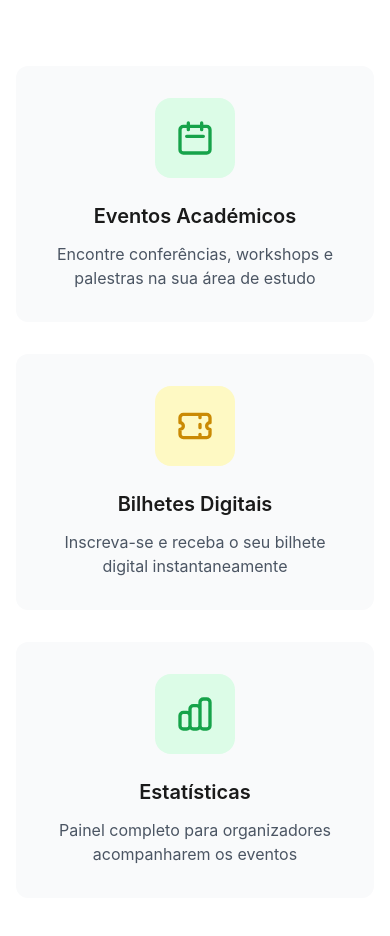
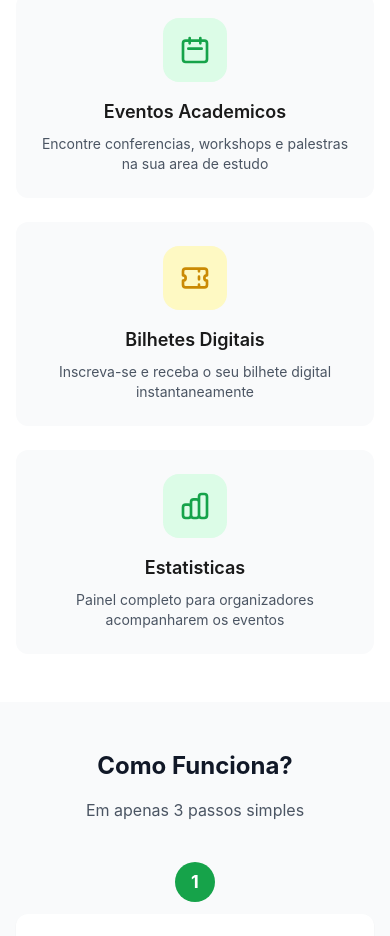
Before and after one commit to eufreyabilio100-dotcom/projectGabriel, a React (Vite) app: page / in a window 390 px wide. Shown: the part 1025-1961 px from the top of the page. Built offline with nearby package versions, Linux system fonts and the light colour scheme; no server answers; the database is empty.

Commit message:
feat: Responsividade completa para PC, Android e iOS

```diff
--- a/src/components/Footer.jsx
+++ b/src/components/Footer.jsx
@@ -2,40 +2,40 @@ import { Link } from 'react-router-dom'
 
 export default function Footer() {
   return (
-    <footer className="bg-gray-900 text-white">
-      <div className="max-w-7xl mx-auto px-4 sm:px-6 lg:px-8 py-12">
-        <div className="grid grid-cols-1 md:grid-cols-3 gap-8">
+    <footer className="bg-gray-900 dark:bg-gray-950 text-white">
+      <div className="max-w-7xl mx-auto px-4 sm:px-6 lg:px-8 py-8 sm:py-12">
+        <div className="grid grid-cols-1 sm:grid-cols-2 lg:grid-cols-3 gap-8">
           <div>
             <h3 className="text-lg font-semibold mb-4">ISPT Eventos</h3>
-            <p className="text-gray-400">
-              Plataforma de eventos académicos do Instituto Superior Politecnico de Tete
+            <p className="text-gray-400 text-sm sm:text-base">
+              Plataforma de eventos academicos do Instituto Superior Politecnico de Tete
             </p>
           </div>
 
           <div>
-            <h3 className="text-lg font-semibold mb-4">Links Rápidos</h3>
+            <h3 className="text-lg font-semibold mb-4">Links Rapidos</h3>
             <ul className="space-y-2">
               <li>
-                <Link to="/" className="text-gray-400 hover:text-white">Início</Link>
+                <Link to="/" className="text-gray-400 hover:text-white text-sm sm:text-base transition-colors">Inicio</Link>
               </li>
               <li>
-                <Link to="/eventos" className="text-gray-400 hover:text-white">Eventos</Link>
+                <Link to="/eventos" className="text-gray-400 hover:text-white text-sm sm:text-base transition-colors">Eventos</Link>
               </li>
               <li>
-                <Link to="/login" className="text-gray-400 hover:text-white">Entrar</Link>
+                <Link to="/login" className="text-gray-400 hover:text-white text-sm sm:text-base transition-colors">Entrar</Link>
               </li>
             </ul>
           </div>
 
           <div>
             <h3 className="text-lg font-semibold mb-4">Contacto</h3>
-            <p className="text-gray-400">Instituto Superior Politecnico de Tete</p>
-            <p className="text-gray-400">Tete, Moçambique</p>
+            <p className="text-gray-400 text-sm sm:text-base">Instituto Superior Politecnico de Tete</p>
+            <p className="text-gray-400 text-sm sm:text-base">Tete, Mocambique</p>
           </div>
         </div>
 
-        <div className="mt-8 pt-8 border-t border-gray-800 text-center text-gray-400">
-          <p>&copy; {new Date().getFullYear()} ISPT Eventos. Todos os direitos reservados.</p>
+        <div className="mt-6 sm:mt-8 pt-6 sm:pt-8 border-t border-gray-800 text-center text-gray-400">
+          <p className="text-sm sm:text-base">&copy; {new Date().getFullYear()} ISPT Eventos. Todos os direitos reservados.</p>
         </div>
       </div>
     </footer>
--- a/src/pages/Home.jsx
+++ b/src/pages/Home.jsx
@@ -2,6 +2,7 @@ import { useState, useEffect } from 'react'
 import { Link } from 'react-router-dom'
 import { supabase } from '../lib/supabase'
 import { useAuth } from '../lib/AuthContext'
+import { useTheme } from '../lib/ThemeContext'
 import { useCountUp } from '../hooks/useCountUp'
 import ScrollReveal from '../components/ScrollReveal'
 
@@ -15,6 +16,7 @@ export default function Home() {
   const [isVisible, setIsVisible] = useState(false)
   const [mousePos, setMousePos] = useState({ x: 0, y: 0 })
   const { user, isAdmin } = useAuth()
+  const { darkMode } = useTheme()
 
   useEffect(() => {
     setIsVisible(true)
@@ -135,49 +137,49 @@ export default function Home() {
       </section>
 
       {/* Features Section */}
-      <section className="py-20 bg-white">
+      <section className="py-12 sm:py-20 bg-white dark:bg-gray-800">
         <div className="max-w-7xl mx-auto px-4 sm:px-6 lg:px-8">
           <ScrollReveal>
-            <div className="text-center mb-16">
-              <h2 className="text-3xl md:text-4xl font-bold text-gray-900 mb-4">Porquê usar a nossa plataforma?</h2>
-              <p className="text-lg text-gray-600 max-w-2xl mx-auto">Tudo o que precisa para gerir eventos académicos num só lugar</p>
+            <div className="text-center mb-10 sm:mb-16">
+              <h2 className="text-2xl sm:text-3xl md:text-4xl font-bold text-gray-900 dark:text-white mb-4">Porque usar a nossa plataforma?</h2>
+              <p className="text-base sm:text-lg text-gray-600 dark:text-gray-300 max-w-2xl mx-auto">Tudo o que precisa para gerir eventos academicos num so lugar</p>
             </div>
           </ScrollReveal>
 
-          <div className="grid grid-cols-1 md:grid-cols-3 gap-8">
+          <div className="grid grid-cols-1 sm:grid-cols-2 lg:grid-cols-3 gap-6 sm:gap-8">
             <ScrollReveal delay={100}>
-              <div className="text-center p-8 rounded-xl bg-gray-50 hover:bg-primary-50 transition-all duration-300 hover:-translate-y-2 hover:shadow-lg group cursor-pointer">
-                <div className="bg-primary-100 w-20 h-20 rounded-2xl flex items-center justify-center mx-auto mb-6 group-hover:bg-primary-200 group-hover:rotate-6 transition-all">
-                  <svg className="w-10 h-10 text-primary-600" fill="none" viewBox="0 0 24 24" stroke="currentColor">
+              <div className="text-center p-6 sm:p-8 rounded-xl bg-gray-50 dark:bg-gray-700 hover:bg-primary-50 dark:hover:bg-gray-600 transition-all duration-300 hover:-translate-y-2 hover:shadow-lg group cursor-pointer">
+                <div className="bg-primary-100 dark:bg-primary-900 w-16 h-16 sm:w-20 sm:h-20 rounded-2xl flex items-center justify-center mx-auto mb-4 sm:mb-6 group-hover:bg-primary-200 dark:group-hover:bg-primary-800 group-hover:rotate-6 transition-all">
+                  <svg className="w-8 h-8 sm:w-10 sm:h-10 text-primary-600 dark:text-primary-400" fill="none" viewBox="0 0 24 24" stroke="currentColor">
                     <path strokeLinecap="round" strokeLinejoin="round" strokeWidth={2} d="M8 7V3m8 4V3m-9 8h10M5 21h14a2 2 0 002-2V7a2 2 0 00-2-2H5a2 2 0 00-2 2v12a2 2 0 002 2z" />
                   </svg>
                 </div>
-                <h3 className="text-xl font-semibold mb-3">Eventos Académicos</h3>
-                <p className="text-gray-600">Encontre conferências, workshops e palestras na sua área de estudo</p>
+                <h3 className="text-lg sm:text-xl font-semibold mb-2 sm:mb-3 dark:text-white">Eventos Academicos</h3>
+                <p className="text-sm sm:text-base text-gray-600 dark:text-gray-300">Encontre conferencias, workshops e palestras na sua area de estudo</p>
               </div>
             </ScrollReveal>
 
             <ScrollReveal delay={200}>
-              <div className="text-center p-8 rounded-xl bg-gray-50 hover:bg-secondary-50 transition-all duration-300 hover:-translate-y-2 hover:shadow-lg group cursor-pointer">
-                <div className="bg-secondary-100 w-20 h-20 rounded-2xl flex items-center justify-center mx-auto mb-6 group-hover:bg-secondary-200 group-hover:rotate-6 transition-all">
-                  <svg className="w-10 h-10 text-secondary-600" fill="none" viewBox="0 0 24 24" stroke="currentColor">
+              <div className="text-center p-6 sm:p-8 rounded-xl bg-gray-50 dark:bg-gray-700 hover:bg-secondary-50 dark:hover:bg-gray-600 transition-all duration-300 hover:-translate-y-2 hover:shadow-lg group cursor-pointer">
+                <div className="bg-secondary-100 dark:bg-secondary-900 w-16 h-16 sm:w-20 sm:h-20 rounded-2xl flex items-center justify-center mx-auto mb-4 sm:mb-6 group-hover:bg-secondary-200 dark:group-hover:bg-secondary-800 group-hover:rotate-6 transition-all">
+                  <svg className="w-8 h-8 sm:w-10 sm:h-10 text-secondary-600 dark:text-secondary-400" fill="none" viewBox="0 0 24 24" stroke="currentColor">
                     <path strokeLinecap="round" strokeLinejoin="round" strokeWidth={2} d="M15 5v2m0 4v2m0 4v2M5 5a2 2 0 00-2 2v3a2 2 0 110 4v3a2 2 0 002 2h14a2 2 0 002-2v-3a2 2 0 110-4V7a2 2 0 00-2-2H5z" />
                   </svg>
                 </div>
-                <h3 className="text-xl font-semibold mb-3">Bilhetes Digitais</h3>
-                <p className="text-gray-600">Inscreva-se e receba o seu bilhete digital instantaneamente</p>
+                <h3 className="text-lg sm:text-xl font-semibold mb-2 sm:mb-3 dark:text-white">Bilhetes Digitais</h3>
+                <p className="text-sm sm:text-base text-gray-600 dark:text-gray-300">Inscreva-se e receba o seu bilhete digital instantaneamente</p>
               </div>
             </ScrollReveal>
 
             <ScrollReveal delay={300}>
-              <div className="text-center p-8 rounded-xl bg-gray-50 hover:bg-primary-50 transition-all duration-300 hover:-translate-y-2 hover:shadow-lg group cursor-pointer">
-                <div className="bg-primary-100 w-20 h-20 rounded-2xl flex items-center justify-center mx-auto mb-6 group-hover:bg-primary-200 group-hover:rotate-6 transition-all">
-                  <svg className="w-10 h-10 text-primary-600" fill="none" viewBox="0 0 24 24" stroke="currentColor">
+              <div className="text-center p-6 sm:p-8 rounded-xl bg-gray-50 dark:bg-gray-700 hover:bg-primary-50 dark:hover:bg-gray-600 transition-all duration-300 hover:-translate-y-2 hover:shadow-lg group cursor-pointer sm:col-span-2 lg:col-span-1">
+                <div className="bg-primary-100 dark:bg-primary-900 w-16 h-16 sm:w-20 sm:h-20 rounded-2xl flex items-center justify-center mx-auto mb-4 sm:mb-6 group-hover:bg-primary-200 dark:group-hover:bg-primary-800 group-hover:rotate-6 transition-all">
+                  <svg className="w-8 h-8 sm:w-10 sm:h-10 text-primary-600 dark:text-primary-400" fill="none" viewBox="0 0 24 24" stroke="currentColor">
                     <path strokeLinecap="round" strokeLinejoin="round" strokeWidth={2} d="M9 19v-6a2 2 0 00-2-2H5a2 2 0 00-2 2v6a2 2 0 002 2h2a2 2 0 002-2zm0 0V9a2 2 0 012-2h2a2 2 0 012 2v10m-6 0a2 2 0 002 2h2a2 2 0 002-2m0 0V5a2 2 0 012-2h2a2 2 0 012 2v14a2 2 0 01-2 2h-2a2 2 0 01-2-2z" />
                   </svg>
                 </div>
-                <h3 className="text-xl font-semibold mb-3">Estatísticas</h3>
-                <p className="text-gray-600">Painel completo para organizadores acompanharem os eventos</p>
+                <h3 className="text-lg sm:text-xl font-semibold mb-2 sm:mb-3 dark:text-white">Estatisticas</h3>
+                <p className="text-sm sm:text-base text-gray-600 dark:text-gray-300">Painel completo para organizadores acompanharem os eventos</p>
               </div>
             </ScrollReveal>
           </div>
@@ -185,35 +187,35 @@ export default function Home() {
       </section>
 
       {/* How it works Section */}
-      <section className="py-20 bg-gray-50">
+      <section className="py-12 sm:py-20 bg-gray-50 dark:bg-gray-900">
         <div className="max-w-7xl mx-auto px-4 sm:px-6 lg:px-8">
           <ScrollReveal>
-            <div className="text-center mb-16">
-              <h2 className="text-3xl md:text-4xl font-bold text-gray-900 mb-4">Como Funciona?</h2>
-              <p className="text-lg text-gray-600">Em apenas 3 passos simples</p>
+            <div className="text-center mb-10 sm:mb-16">
+              <h2 className="text-2xl sm:text-3xl md:text-4xl font-bold text-gray-900 dark:text-white mb-4">Como Funciona?</h2>
+              <p className="text-base sm:text-lg text-gray-600 dark:text-gray-300">Em apenas 3 passos simples</p>
             </div>
           </ScrollReveal>
 
           <div className="grid grid-cols-1 md:grid-cols-3 gap-8">
             {[
               { step: 1, title: 'Crie a sua Conta', desc: 'Registe-se gratuitamente na plataforma', icon: 'M16 7a4 4 0 11-8 0 4 4 0 018 0zM12 14a7 7 0 00-7 7h14a7 7 0 00-7-7z' },
-              { step: 2, title: 'Escolha um Evento', desc: 'Explore os eventos disponíveis e encontre o ideal', icon: 'M21 21l-6-6m2-5a7 7 0 11-14 0 7 7 0 0114 0z' },
+              { step: 2, title: 'Escolha um Evento', desc: 'Explore os eventos disponiveis e encontre o ideal', icon: 'M21 21l-6-6m2-5a7 7 0 11-14 0 7 7 0 0114 0z' },
               { step: 3, title: 'Inscreva-se', desc: 'Receba o seu bilhete digital instantaneamente', icon: 'M9 12l2 2 4-4m6 2a9 9 0 11-18 0 9 9 0 0118 0z' }
             ].map((item, i) => (
               <ScrollReveal key={i} delay={i * 150}>
                 <div className="relative text-center group">
-                  <div className="bg-primary-600 text-white w-12 h-12 rounded-full flex items-center justify-center mx-auto mb-4 text-xl font-bold group-hover:scale-110 transition-transform">
+                  <div className="bg-primary-600 text-white w-10 h-10 sm:w-12 sm:h-12 rounded-full flex items-center justify-center mx-auto mb-3 sm:mb-4 text-lg sm:text-xl font-bold group-hover:scale-110 transition-transform">
                     {item.step}
                   </div>
                   {i < 2 && (
-                    <div className="hidden md:block absolute top-6 left-[calc(50%+2rem)] w-[calc(100%-4rem)] h-0.5 bg-primary-200" />
+                    <div className="hidden lg:block absolute top-5 sm:top-6 left-[calc(50%+2rem)] w-[calc(100%-4rem)] h-0.5 bg-primary-200 dark:bg-primary-800" />
                   )}
-                  <div className="bg-white p-6 rounded-xl shadow-sm hover:shadow-md transition-shadow">
-                    <svg className="w-12 h-12 text-primary-600 mx-auto mb-4" fill="none" viewBox="0 0 24 24" stroke="currentColor">
+                  <div className="bg-white dark:bg-gray-800 p-5 sm:p-6 rounded-xl shadow-sm hover:shadow-md transition-shadow">
+                    <svg className="w-10 h-10 sm:w-12 sm:h-12 text-primary-600 dark:text-primary-400 mx-auto mb-3 sm:mb-4" fill="none" viewBox="0 0 24 24" stroke="currentColor">
                       <path strokeLinecap="round" strokeLinejoin="round" strokeWidth={1.5} d={item.icon} />
                     </svg>
-                    <h3 className="text-lg font-semibold mb-2">{item.title}</h3>
-                    <p className="text-gray-600">{item.desc}</p>
+                    <h3 className="text-base sm:text-lg font-semibold mb-1 sm:mb-2 dark:text-white">{item.title}</h3>
+                    <p className="text-sm sm:text-base text-gray-600 dark:text-gray-300">{item.desc}</p>
                   </div>
                 </div>
               </ScrollReveal>
@@ -223,25 +225,25 @@ export default function Home() {
       </section>
 
       {/* CTA Section */}
-      <section className="bg-gradient-to-r from-primary-600 to-primary-800 py-20 relative overflow-hidden">
+      <section className="bg-gradient-to-r from-primary-600 to-primary-800 py-12 sm:py-20 relative overflow-hidden">
         <div className="absolute inset-0 opacity-10">
-          <div className="absolute top-0 left-1/4 w-64 h-64 bg-white rounded-full blur-3xl" />
-          <div className="absolute bottom-0 right-1/4 w-64 h-64 bg-secondary-400 rounded-full blur-3xl" />
+          <div className="absolute top-0 left-1/4 w-48 h-48 sm:w-64 sm:h-64 bg-white rounded-full blur-3xl" />
+          <div className="absolute bottom-0 right-1/4 w-48 h-48 sm:w-64 sm:h-64 bg-secondary-400 rounded-full blur-3xl" />
         </div>
         <div className="max-w-7xl mx-auto px-4 sm:px-6 lg:px-8 text-center relative z-10">
           <ScrollReveal>
-            <h2 className="text-3xl md:text-4xl font-bold text-white mb-4">
-              {user ? "Explore os eventos disponíveis" : "Pronto para começar?"}
+            <h2 className="text-2xl sm:text-3xl md:text-4xl font-bold text-white mb-4">
+              {user ? "Explore os eventos disponiveis" : "Pronto para comecar?"}
             </h2>
-            <p className="text-lg text-primary-100 mb-8 max-w-2xl mx-auto">
+            <p className="text-base sm:text-lg text-primary-100 mb-6 sm:mb-8 max-w-2xl mx-auto">
               {user
-                ? "Descubra os próximos eventos académicos do ISPT"
-                : "Junte-se à comunidade académica do ISPT e nunca mais perca um evento importante"
+                ? "Descubra os proximos eventos academicos do ISPT"
+                : "Junte-se a comunidade academica do ISPT e nunca mais perca um evento importante"
               }
             </p>
             <Link
               to={user ? "/eventos" : "/registo"}
-              className="inline-block bg-secondary-500 hover:bg-secondary-600 text-white px-10 py-4 rounded-lg font-semibold text-lg transition-all duration-300 hover:shadow-xl hover:-translate-y-1"
+              className="inline-block bg-secondary-500 hover:bg-secondary-600 text-white px-6 sm:px-10 py-3 sm:py-4 rounded-lg font-semibold text-base sm:text-lg transition-all duration-300 hover:shadow-xl hover:-translate-y-1"
             >
               {user ? "Ver Eventos" : "Criar Conta Gratuita"}
             </Link>
```
Also changed, not shown: src/pages/Profile.jsx (+26 -26 lines).
